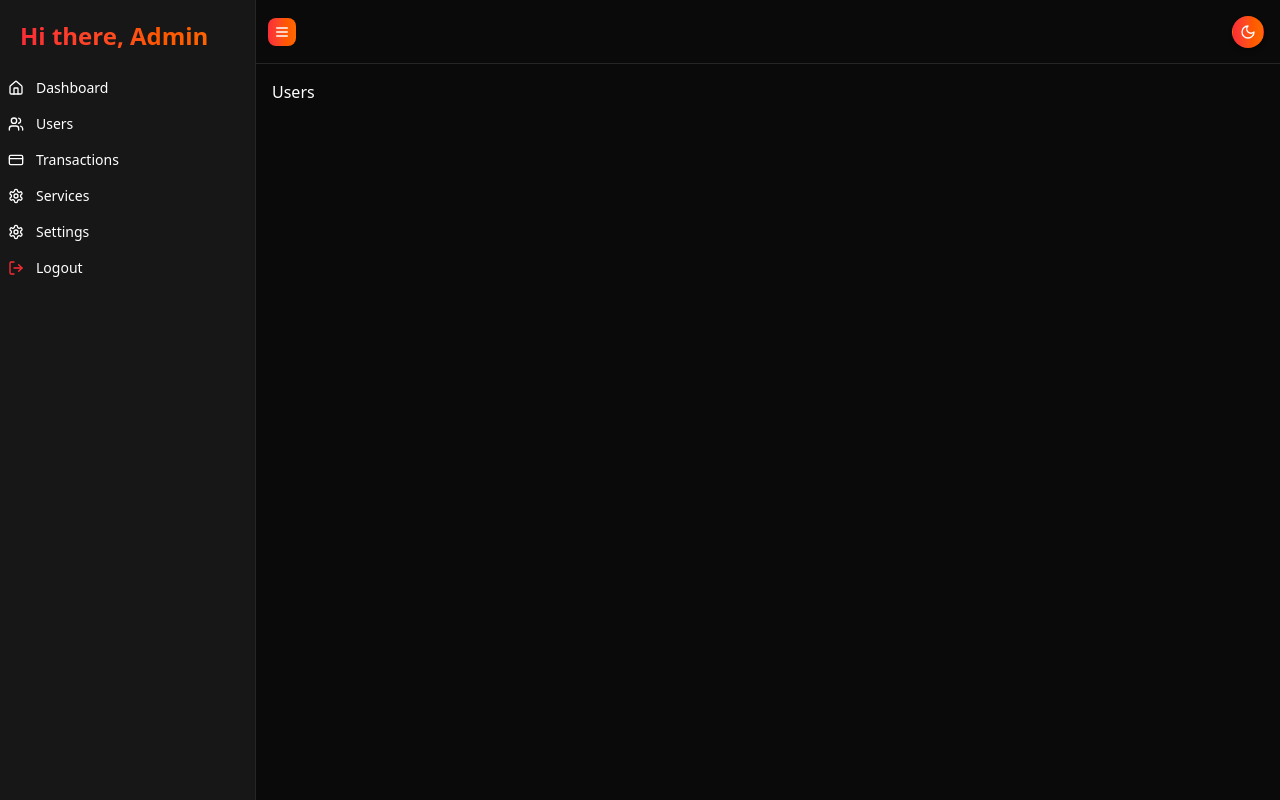
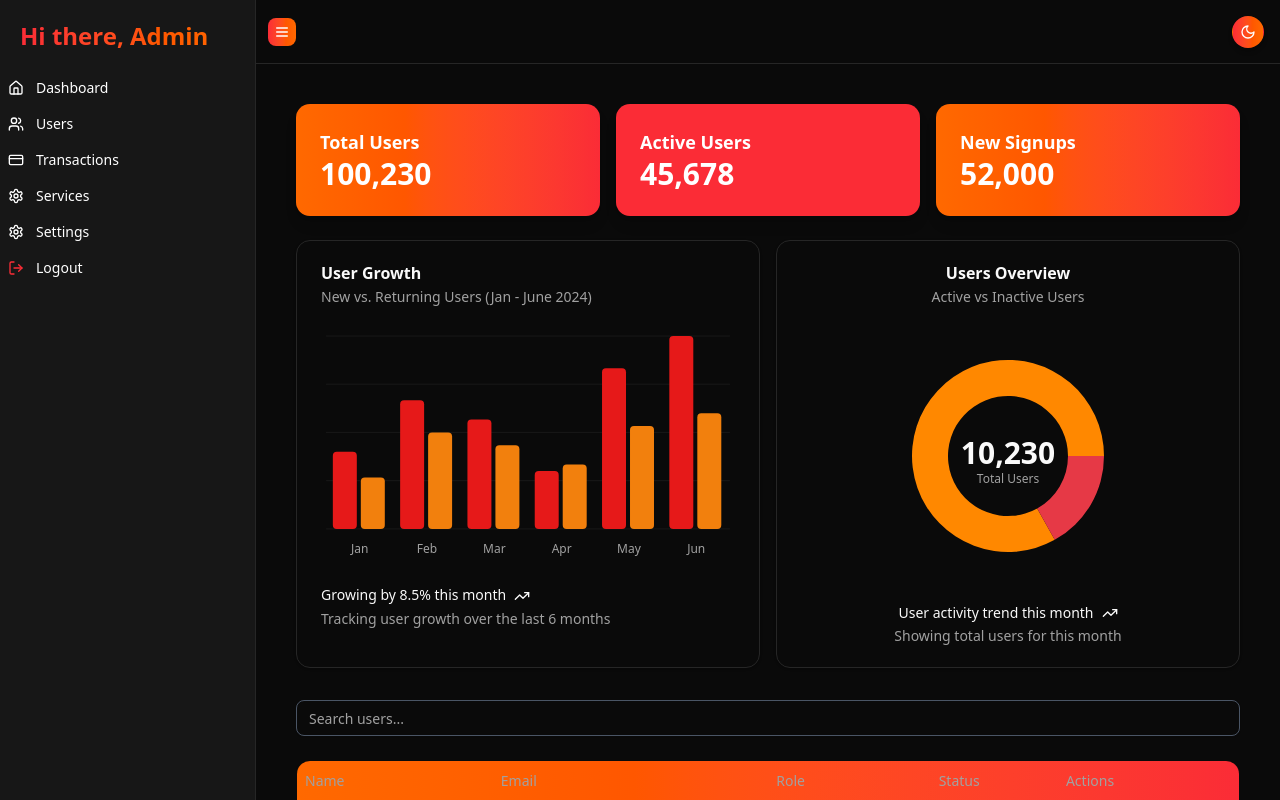
Before and after one commit to Blackscorche/ScorcheData, a React (Vite) app: page /dashboard in a window 1280 px wide. Both pictures are taken after a click on the button "Users". Shown: the top 800 px of the page. Built offline with nearby package versions, Linux system fonts and the light colour scheme.

Commit message:
Uploading

```diff
--- /dev/null
+++ b/src/components/ActiveInactive.jsx
@@ -0,0 +1,113 @@
+"use client";
+
+import * as React from "react";
+import { TrendingUp } from "lucide-react";
+import { Label, Pie, PieChart } from "recharts";
+
+import {
+  Card,
+  CardContent,
+  CardDescription,
+  CardFooter,
+  CardHeader,
+  CardTitle,
+} from "@/components/ui/card";
+import {
+  ChartContainer,
+  ChartTooltip,
+  ChartTooltipContent,
+} from "@/components/ui/chart";
+
+// 📊 Data: Active and Inactive Users
+const chartData = [
+  { status: "Active Users", count: 8500, fill: "#FF8800" }, // Orange
+  { status: "Inactive Users", count: 1730, fill: "#E63946" }, // Red
+];
+
+// 🎨 Chart Configuration
+const chartConfig = {
+  count: {
+    label: "Users",
+  },
+  active: {
+    label: "Active Users",
+    color: "#FF8800",
+  },
+  inactive: {
+    label: "Inactive Users",
+    color: "#E63946",
+  },
+}
+
+export function ActiveInactive() {
+  const totalUsers = React.useMemo(() => {
+    return chartData.reduce((acc, curr) => acc + curr.count, 0);
+  }, []);
+
+  return (
+    <Card className="flex flex-col">
+      <CardHeader className="items-center pb-0">
+        <CardTitle>Users Overview</CardTitle>
+        <CardDescription>Active vs Inactive Users</CardDescription>
+      </CardHeader>
+      <CardContent className="flex-1 pb-0">
+        <ChartContainer
+          config={chartConfig}
+          className="mx-auto aspect-square max-h-[250px]"
+        >
+          <PieChart>
+            <ChartTooltip
+              cursor={false}
+              content={<ChartTooltipContent hideLabel />}
+            />
+            <Pie
+              data={chartData}
+              dataKey="count"
+              nameKey="status"
+              innerRadius={60}
+              strokeWidth={5}
+            >
+              <Label
+                content={({ viewBox }) => {
+                  if (viewBox && "cx" in viewBox && "cy" in viewBox) {
+                    return (
+                      <text
+                        x={viewBox.cx}
+                        y={viewBox.cy}
+                        textAnchor="middle"
+                        dominantBaseline="middle"
+                      >
+                        <tspan
+                          x={viewBox.cx}
+                          y={viewBox.cy}
+                          className="fill-foreground text-3xl font-bold"
+                        >
+                          {totalUsers.toLocaleString()}
+                        </tspan>
+                        <tspan
+                          x={viewBox.cx}
+                          y={(viewBox.cy || 0) + 24}
+                          className="fill-muted-foreground"
+                        >
+                          Total Users
+                        </tspan>
+                      </text>
+                    );
+                  }
+                }}
+              />
+            </Pie>
+          </PieChart>
+        </ChartContainer>
+      </CardContent>
+      <CardFooter className="flex-col gap-2 text-sm">
+        <div className="flex items-center gap-2 font-medium leading-none">
+          User activity trend this month <TrendingUp className="h-4 w-4" />
+        </div>
+        <div className="leading-none text-muted-foreground">
+          Showing total users for this month
+        </div>
+      </CardFooter>
+    </Card>
+  );
+}
--- a/src/components/AdminDashboardPages/Users.jsx
+++ b/src/components/AdminDashboardPages/Users.jsx
@@ -1,9 +1,107 @@
-import React from 'react'
+import { useState } from "react";
+import { Card, CardContent, CardHeader, CardTitle } from "@/components/ui/card";
+import { Input } from "@/components/ui/input";
+import { Table, TableBody, TableCell, TableHead, TableHeader, TableRow } from "@/components/ui/table";
+import { UserGrowthChart } from "../UserGrowthChart";
+import { Button } from "@/components/ui/button";
+import { Edit, Trash2 } from "lucide-react";
+import { ActiveInactive } from "@/components/ActiveInactive";
+const dummyUsers = [
+  { id: 1, name: "John Doe", email: "john@example.com", role: "Admin", status: "Active" },
+  { id: 2, name: "Jane Smith", email: "jane@example.com", role: "User", status: "Inactive" },
+  { id: 3, name: "Alice Johnson", email: "alice@example.com", role: "Moderator", status: "Active" },
+];
 
-function Users() {
+export default function Users() {
+  const [users, setUsers] = useState(dummyUsers);
+  const [search, setSearch] = useState("");
+
+  const filteredUsers = users.filter((user) =>
+    user.name.toLowerCase().includes(search.toLowerCase())
+  );
+
+  const handleDelete = (id) => {
+    setUsers(users.filter((user) => user.id !== id));
+  };
+
   return (
-    <div>Users</div>
-  )
+    <div className="p-6 text-white">
+      {/* Overview Cards */}
+      <div className="grid gap-4 md:grid-cols-3">
+        <div className="p-6 rounded-xl bg-gradient-to-r from-orange-500 to-red-500 shadow-lg">
+          <h2 className="text-lg font-semibold">Total Users</h2>
+          <p className="text-3xl font-bold">100,230</p>
+        </div>
+        <div className="p-6 rounded-xl bg-red-500 shadow-lg">
+          <h2 className="text-lg font-semibold">Active Users</h2>
+          <p className="text-3xl font-bold">45,678</p>
+        </div>
+        <div className="p-6 rounded-xl bg-gradient-to-r from-orange-500 to-red-500 shadow-lg">
+          <h2 className="text-lg font-semibold">New Signups</h2>
+          <p className="text-3xl font-bold">52,000</p>
+        </div>
+      </div>
+
+      {/* Charts Section */}
+      <div className="grid gap-4 md:grid-cols-2 mt-6">
+        <UserGrowthChart />
+
+
+        <ActiveInactive/>
+      </div>
+
+      {/* User Management Table */}
+      <div className="mt-8">
+        <Input
+          className="border-gray-600 bg-transparent text-white focus:ring-orange-500"
+          placeholder="Search users..."
+          value={search}
+          onChange={(e) => setSearch(e.target.value)}
+        />
+        <Table className="mt-6 border border-gray-700 rounded-xl shadow-lg overflow-hidden ">
+          <TableHeader>
+            <TableRow className="bg-gradient-to-r from-orange-500 to-red-500 text-white font-semibold">
+              <TableHead>Name</TableHead>
+              <TableHead>Email</TableHead>
+              <TableHead>Role</TableHead>
+              <TableHead>Status</TableHead>
+              <TableHead>Actions</TableHead>
+            </TableRow>
+          </TableHeader>
+          <TableBody>
+            {filteredUsers.length > 0 ? (
+              filteredUsers.map((user) => (
+                <TableRow key={user.id} className="hover:bg-gray-900">
+                  <TableCell>{user.name}</TableCell>
+                  <TableCell>{user.email}</TableCell>
+                  <TableCell>{user.role}</TableCell>
+                  <TableCell className={user.status === "Active" ? "text-green-400" : "text-red-400"}>
+                    {user.status}
+                  </TableCell>
+                  <TableCell>
+                    <Button variant="ghost" className="text-blue-400 hover:text-blue-500">
+                      <Edit size={16} />
+                    </Button>
+                    <Button
+                      variant="ghost"
+                      className="text-red-400 hover:text-red-500"
+                      onClick={() => handleDelete(user.id)}
+                    >
+                      <Trash2 size={16} />
+                    </Button>
+                  </TableCell>
+                </TableRow>
+              ))
+            ) : (
+              <TableRow>
+                <TableCell colSpan="5" className="text-center text-gray-500 py-4">
+                  No users found
+                </TableCell>
+              </TableRow>
+            )}
+          </TableBody>
+        </Table>
+      </div>
+    </div>
+  );
 }
-
-export default Users
```
